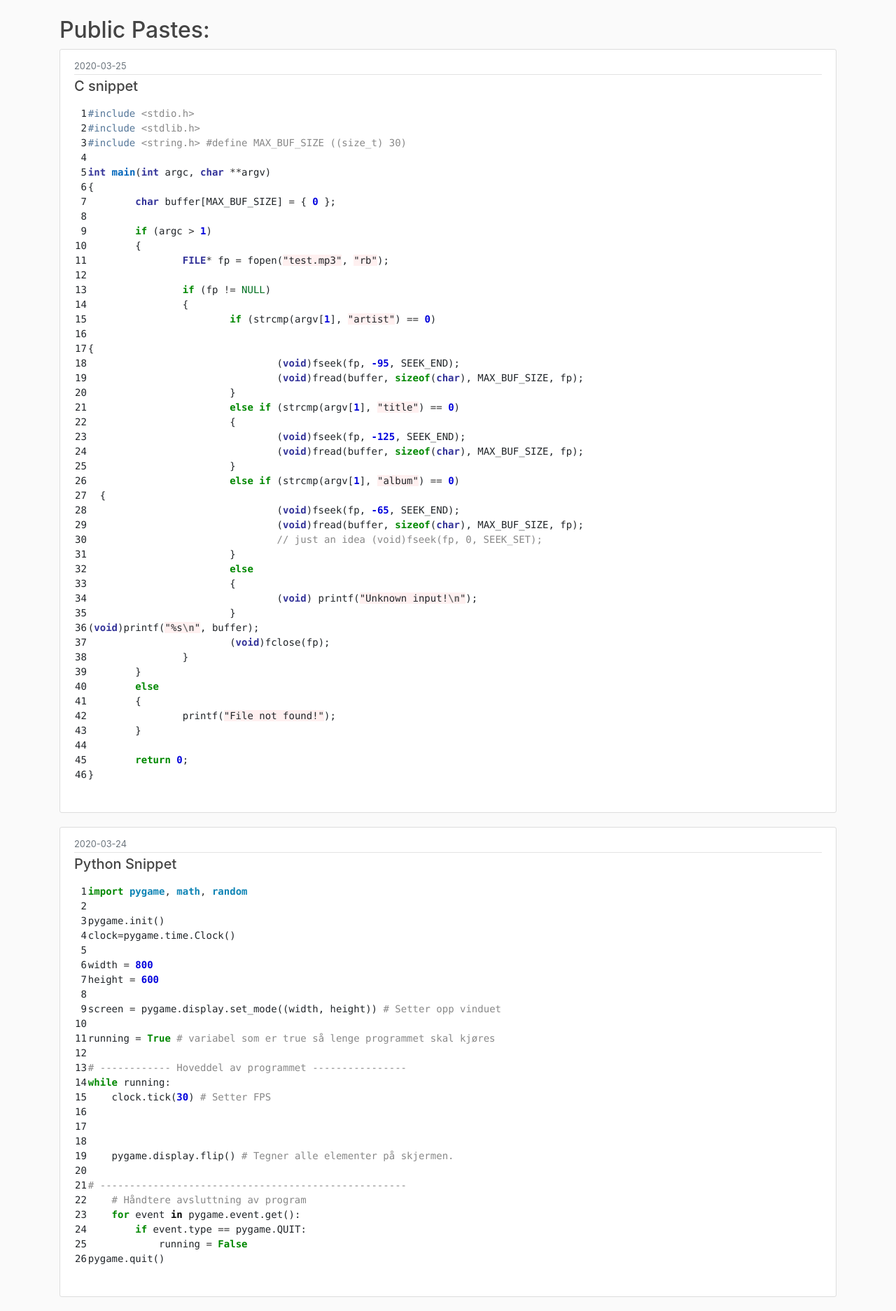
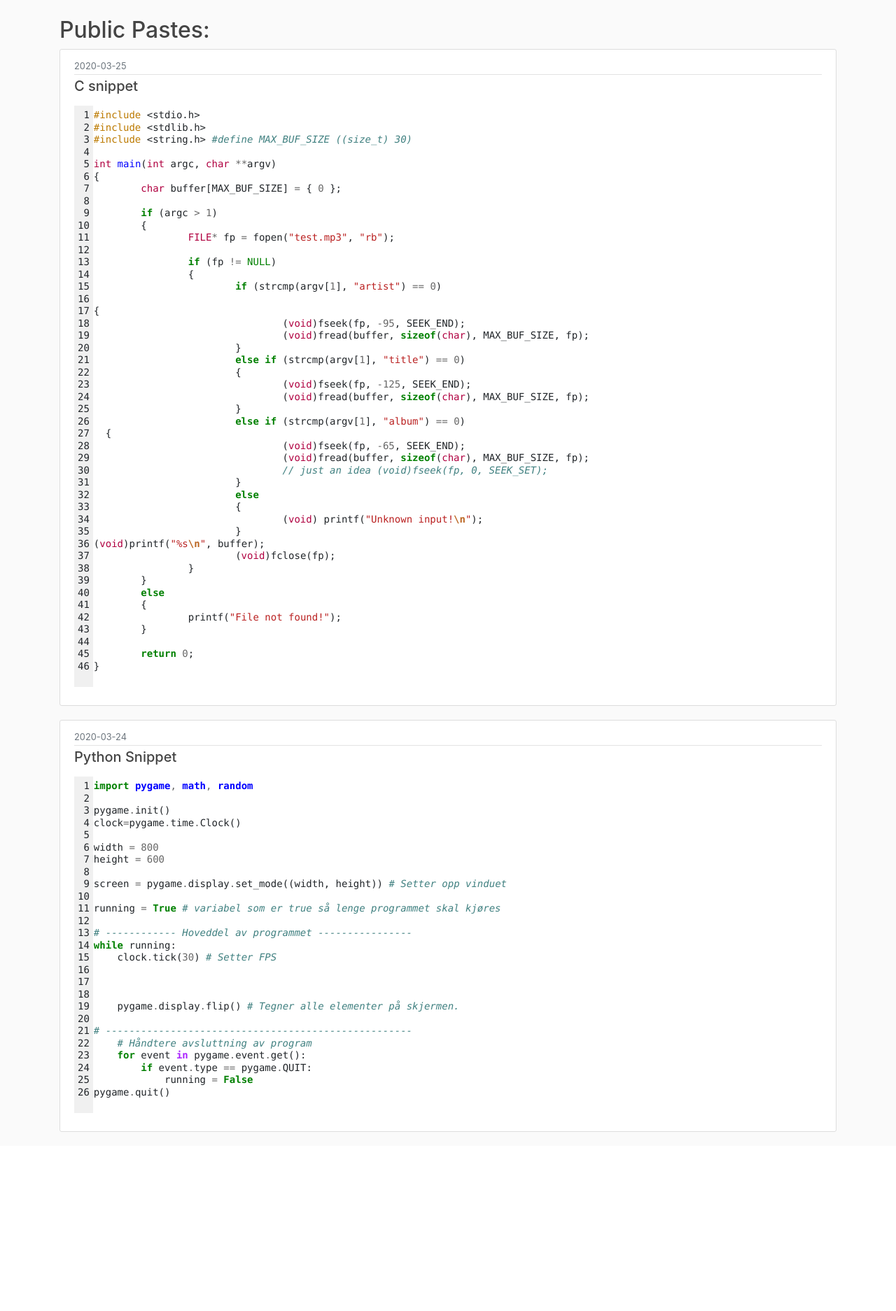
Before and after one commit to mostobriv/leg_training, a Flask app: page / in a window 1280 px wide. Shown: the part 56-1930 px from the top of the page at 70% size. After the commit the page ends 1674 px from the top, so only its background shows below. Run offline with Flask 2, Linux system fonts and the light colour scheme; data comes from the database, SQL or seed files in the repository; some libraries are stand-ins or nearby versions.

Commit message:
[+] Added linenos background style

```diff
--- a/Code-snippets-service/pastebin/static/syntax.css
+++ b/Code-snippets-service/pastebin/static/syntax.css
@@ -1,69 +1,64 @@
 .highlight .hll { background-color: #ffffcc }
-.highlight  { background: #ffffff; }
-.highlight .c { color: #888888 } /* Comment */
-.highlight .err { color: #FF0000; background-color: #FFAAAA } /* Error */
-.highlight .k { color: #008800; font-weight: bold } /* Keyword */
-.highlight .o { color: #333333 } /* Operator */
-.highlight .ch { color: #888888 } /* Comment.Hashbang */
-.highlight .cm { color: #888888 } /* Comment.Multiline */
-.highlight .cp { color: #557799 } /* Comment.Preproc */
-.highlight .cpf { color: #888888 } /* Comment.PreprocFile */
-.highlight .c1 { color: #888888 } /* Comment.Single */
-.highlight .cs { color: #cc0000; font-weight: bold } /* Comment.Special */
+.highlight .c { color: #408080; font-style: italic } /* Comment */
+.highlight .err { border: 1px solid #FF0000 } /* Error */
+.highlight .k { color: #008000; font-weight: bold } /* Keyword */
+.highlight .o { color: #666666 } /* Operator */
+.highlight .cm { color: #408080; font-style: italic } /* Comment.Multiline */
+.highlight .cp { color: #BC7A00 } /* Comment.Preproc */
+.highlight .c1 { color: #408080; font-style: italic } /* Comment.Single */
+.highlight .cs { color: #408080; font-style: italic } /* Comment.Special */
 .highlight .gd { color: #A00000 } /* Generic.Deleted */
 .highlight .ge { font-style: italic } /* Generic.Emph */
 .highlight .gr { color: #FF0000 } /* Generic.Error */
 .highlight .gh { color: #000080; font-weight: bold } /* Generic.Heading */
 .highlight .gi { color: #00A000 } /* Generic.Inserted */
-.highlight .go { color: #888888 } /* Generic.Output */
-.highlight .gp { color: #c65d09; font-weight: bold } /* Generic.Prompt */
+.highlight .go { color: #808080 } /* Generic.Output */
+.highlight .gp { color: #000080; font-weight: bold } /* Generic.Prompt */
 .highlight .gs { font-weight: bold } /* Generic.Strong */
 .highlight .gu { color: #800080; font-weight: bold } /* Generic.Subheading */
-.highlight .gt { color: #0044DD } /* Generic.Traceback */
-.highlight .kc { color: #008800; font-weight: bold } /* Keyword.Constant */
-.highlight .kd { color: #008800; font-weight: bold } /* Keyword.Declaration */
-.highlight .kn { color: #008800; font-weight: bold } /* Keyword.Namespace */
-.highlight .kp { color: #003388; font-weight: bold } /* Keyword.Pseudo */
-.highlight .kr { color: #008800; font-weight: bold } /* Keyword.Reserved */
-.highlight .kt { color: #333399; font-weight: bold } /* Keyword.Type */
-.highlight .m { color: #6600EE; font-weight: bold } /* Literal.Number */
-.highlight .s { background-color: #fff0f0 } /* Literal.String */
-.highlight .na { color: #0000CC } /* Name.Attribute */
-.highlight .nb { color: #007020 } /* Name.Builtin */
-.highlight .nc { color: #BB0066; font-weight: bold } /* Name.Class */
-.highlight .no { color: #003366; font-weight: bold } /* Name.Constant */
-.highlight .nd { color: #555555; font-weight: bold } /* Name.Decorator */
-.highlight .ni { color: #880000; font-weight: bold } /* Name.Entity */
-.highlight .ne { color: #FF0000; font-weight: bold } /* Name.Exception */
-.highlight .nf { color: #0066BB; font-weight: bold } /* Name.Function */
-.highlight .nl { color: #997700; font-weight: bold } /* Name.Label */
-.highlight .nn { color: #0e84b5; font-weight: bold } /* Name.Namespace */
-.highlight .nt { color: #007700 } /* Name.Tag */
-.highlight .nv { color: #996633 } /* Name.Variable */
-.highlight .ow { color: #000000; font-weight: bold } /* Operator.Word */
+.highlight .gt { color: #0040D0 } /* Generic.Traceback */
+.highlight .kc { color: #008000; font-weight: bold } /* Keyword.Constant */
+.highlight .kd { color: #008000; font-weight: bold } /* Keyword.Declaration */
+.highlight .kn { color: #008000; font-weight: bold } /* Keyword.Namespace */
+.highlight .kp { color: #008000 } /* Keyword.Pseudo */
+.highlight .kr { color: #008000; font-weight: bold } /* Keyword.Reserved */
+.highlight .kt { color: #B00040 } /* Keyword.Type */
+.highlight .m { color: #666666 } /* Literal.Number */
+.highlight .s { color: #BA2121 } /* Literal.String */
+.highlight .na { color: #7D9029 } /* Name.Attribute */
+.highlight .nb { color: #008000 } /* Name.Builtin */
+.highlight .nc { color: #0000FF; font-weight: bold } /* Name.Class */
+.highlight .no { color: #880000 } /* Name.Constant */
+.highlight .nd { color: #AA22FF } /* Name.Decorator */
+.highlight .ni { color: #999999; font-weight: bold } /* Name.Entity */
+.highlight .ne { color: #D2413A; font-weight: bold } /* Name.Exception */
+.highlight .nf { color: #0000FF } /* Name.Function */
+.highlight .nl { color: #A0A000 } /* Name.Label */
+.highlight .nn { color: #0000FF; font-weight: bold } /* Name.Namespace */
+.highlight .nt { color: #008000; font-weight: bold } /* Name.Tag */
+.highlight .nv { color: #19177C } /* Name.Variable */
+.highlight .ow { color: #AA22FF; font-weight: bold } /* Operator.Word */
 .highlight .w { color: #bbbbbb } /* Text.Whitespace */
-.highlight .mb { color: #6600EE; font-weight: bold } /* Literal.Number.Bin */
-.highlight .mf { color: #6600EE; font-weight: bold } /* Literal.Number.Float */
-.highlight .mh { color: #005588; font-weight: bold } /* Literal.Number.Hex */
-.highlight .mi { color: #0000DD; font-weight: bold } /* Literal.Number.Integer */
-.highlight .mo { color: #4400EE; font-weight: bold } /* Literal.Number.Oct */
-.highlight .sa { background-color: #fff0f0 } /* Literal.String.Affix */
-.highlight .sb { background-color: #fff0f0 } /* Literal.String.Backtick */
-.highlight .sc { color: #0044DD } /* Literal.String.Char */
-.highlight .dl { background-color: #fff0f0 } /* Literal.String.Delimiter */
-.highlight .sd { color: #DD4422 } /* Literal.String.Doc */
-.highlight .s2 { background-color: #fff0f0 } /* Literal.String.Double */
-.highlight .se { color: #666666; font-weight: bold; background-color: #fff0f0 } /* Literal.String.Escape */
-.highlight .sh { background-color: #fff0f0 } /* Literal.String.Heredoc */
-.highlight .si { background-color: #eeeeee } /* Literal.String.Interpol */
-.highlight .sx { color: #DD2200; background-color: #fff0f0 } /* Literal.String.Other */
-.highlight .sr { color: #000000; background-color: #fff0ff } /* Literal.String.Regex */
-.highlight .s1 { background-color: #fff0f0 } /* Literal.String.Single */
-.highlight .ss { color: #AA6600 } /* Literal.String.Symbol */
-.highlight .bp { color: #007020 } /* Name.Builtin.Pseudo */
-.highlight .fm { color: #0066BB; font-weight: bold } /* Name.Function.Magic */
-.highlight .vc { color: #336699 } /* Name.Variable.Class */
-.highlight .vg { color: #dd7700; font-weight: bold } /* Name.Variable.Global */
-.highlight .vi { color: #3333BB } /* Name.Variable.Instance */
-.highlight .vm { color: #996633 } /* Name.Variable.Magic */
-.highlight .il { color: #0000DD; font-weight: bold } /* Literal.Number.Integer.Long */
+.highlight .mf { color: #666666 } /* Literal.Number.Float */
+.highlight .mh { color: #666666 } /* Literal.Number.Hex */
+.highlight .mi { color: #666666 } /* Literal.Number.Integer */
+.highlight .mo { color: #666666 } /* Literal.Number.Oct */
+.highlight .sb { color: #BA2121 } /* Literal.String.Backtick */
+.highlight .sc { color: #BA2121 } /* Literal.String.Char */
+.highlight .sd { color: #BA2121; font-style: italic } /* Literal.String.Doc */
+.highlight .s2 { color: #BA2121 } /* Literal.String.Double */
+.highlight .se { color: #BB6622; font-weight: bold } /* Literal.String.Escape */
+.highlight .sh { color: #BA2121 } /* Literal.String.Heredoc */
+.highlight .si { color: #BB6688; font-weight: bold } /* Literal.String.Interpol */
+.highlight .sx { color: #008000 } /* Literal.String.Other */
+.highlight .sr { color: #BB6688 } /* Literal.String.Regex */
+.highlight .s1 { color: #BA2121 } /* Literal.String.Single */
+.highlight .ss { color: #19177C } /* Literal.String.Symbol */
+.highlight .bp { color: #008000 } /* Name.Builtin.Pseudo */
+.highlight .vc { color: #19177C } /* Name.Variable.Class */
+.highlight .vg { color: #19177C } /* Name.Variable.Global */
+.highlight .vi { color: #19177C } /* Name.Variable.Instance */
+.highlight .il { color: #666666 } /* Literal.Number.Integer.Long */
+td.linenos { background-color: #f0f0f0; padding: 5px; }
+span.lineno { background-color: #f0f0f0; padding: 0 5px 0 5px; }
+pre { line-height: 125%; }
```
